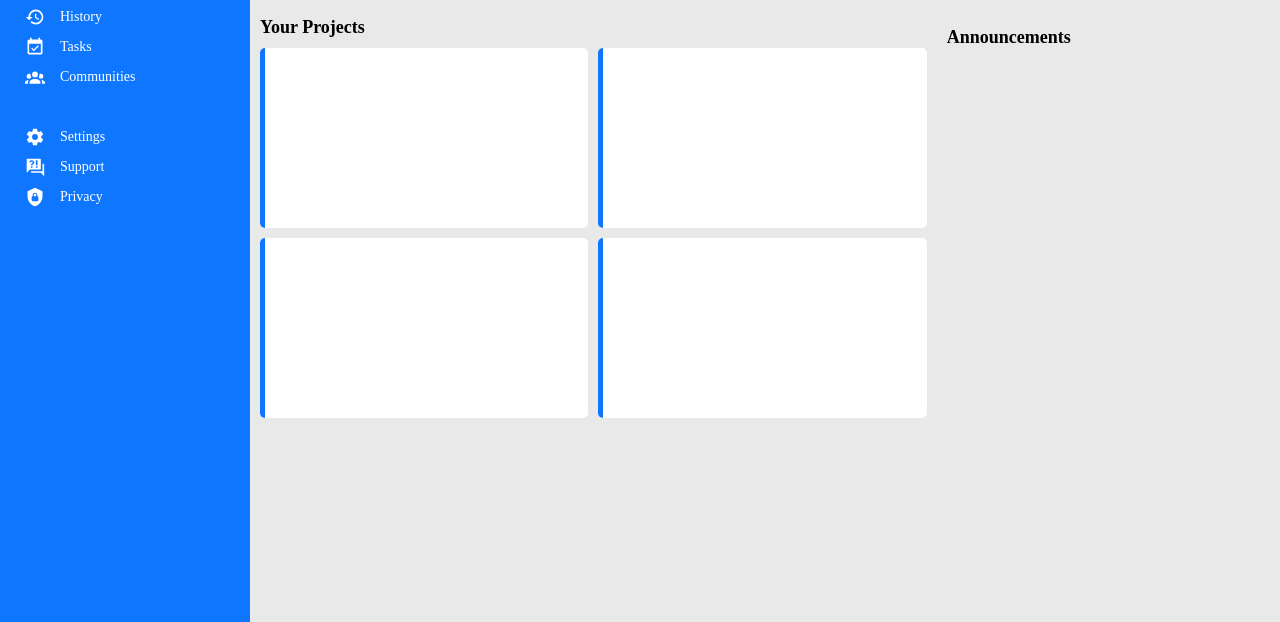
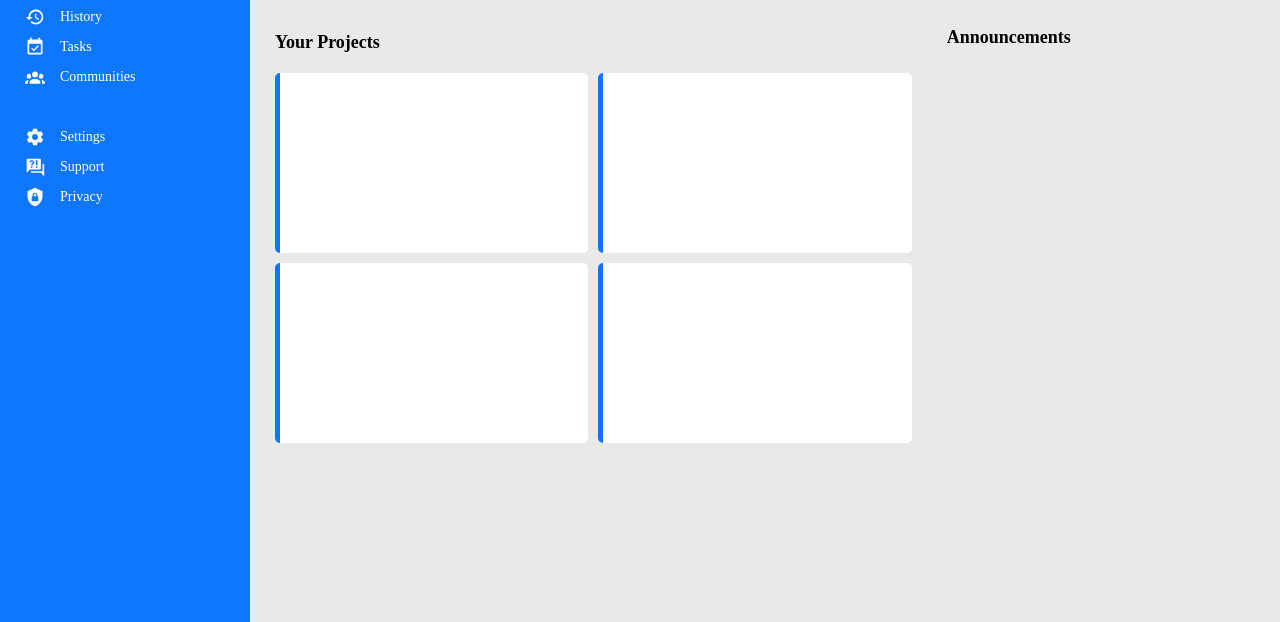
Before and after one commit to nkosiM93/TOP_ADMIN_DASHBOARD, a plain HTML site: page index.html in a window 1280 px wide. Shown: the part 178-800 px from the top of the page. Drawn offline with Linux system fonts and the light colour scheme; a web font is replaced by a local one.

Commit message:
changed the main content grid properties to auto-fit

```diff
--- a/index.html
+++ b/index.html
@@ -175,8 +175,9 @@
                 </div>
             </div>
             <div class="contentSection">
+                <div class="leftContent">
+                    <h2>Your Projects</h2>
                     <div class="mainContent">
-                    <h2>Your Projects</h2>
                         <div class="mainContentOdd">
 
                         </div>
@@ -190,8 +191,12 @@
 
                         </div>
                     </div>
+                </div>
+                <div class="rightContent">
                     <div class="sideContent">
                         <h2>Announcements</h2>
+                    </div>
+                </div>
             </div>
         </div>
     </div>
--- a/style.css
+++ b/style.css
@@ -1,27 +1,24 @@
 * {
     box-sizing: border-box;
-    padding: 0px;
-    margin: 0px;
+    padding: 0;
+    margin: 0;
 }
 
 @font-face {
     font-family: "Sans_Flex_Bold";
-    src: url("./fonts/Google_Sans_Flex/static/GoogleSansFlex_120pt-Bold.ttf")
-         format("truetype");
+    src: url("./fonts/Google_Sans_Flex/static/GoogleSansFlex_120pt-Bold.ttf") format("truetype");
     font-style: normal;
 }
 
 @font-face {
     font-family: "Sans_Flex_Regular";
-    src: url("./fonts/Google_Sans_Flex/static/GoogleSansFlex_120pt-Regular.ttf")
-         format("truetype");
+    src: url("./fonts/Google_Sans_Flex/static/GoogleSansFlex_120pt-Regular.ttf") format("truetype");
     font-style: normal;
 }
 
 @font-face {
     font-family: "Sans_Flex_SemiBold";
-    src: url("./fonts/Google_Sans_Flex/static/GoogleSansFlex_120pt-SemiBold.ttf")
-         format("truetype");
+    src: url("./fonts/Google_Sans_Flex/static/GoogleSansFlex_120pt-SemiBold.ttf") format("truetype");
     font-style: normal;
 }
 
@@ -29,7 +26,7 @@
 .container {
     display: grid;
     grid-template-columns: 250px 1fr;
-    height: 100vh;
+    min-height: 100vh;
 }
 
 .sidebar {
@@ -42,31 +39,27 @@
 
 .content {
     background-color: #e9e9e9;
+    padding: 0;
 }
 
 .logo {
     display: flex;
     gap: 10px;
     align-items: center;
-    /*margin-bottom: 30px;*/
     font-family: "Sans_Flex_Bold";
-    color:white;
+    color: white;
     font-size: 30px;
 }
-
 
 .sideElement {
     display: flex;
     align-items: center;
     gap: 15px;
     padding: 5px;
-    /*margin-bottom: 10px;
-    border-radius: 5px;*/
     cursor: pointer;
     font-family: "Sans_Flex_SemiBold";
     font-size: 14px;
-    color:white;
-    /*transition: background-color 0.3s ease;*/
+    color: white;
 }
 
 .sideElement:hover {
@@ -84,18 +77,14 @@ svg.logoIcon {
     height: 20px;
 }
 
-/* Content Area*/
-.content {
-    padding: 0px;
-}
-
+/* Content area */
 .header {
     padding: 10px 20px;
     background-color: #ffffff;
     display: flex;
     flex-direction: column;
     justify-content: center;
-    gap: 20PX;
+    gap: 20px;
 }
 
 input[type="search"] {
@@ -116,15 +105,14 @@ input[type="search"] {
 .bell {
     fill: #000000;
     width: 25px;
-    height: 25x;
+    height: 25px;
 }
 
 .content .header .topHeader {
     background-color: white;
     padding: 10px;
-    display:flex;
+    display: flex;
     flex-wrap: wrap;
-    /*align-items: center;*/
 }
 
 .one {
@@ -155,18 +143,17 @@ img {
 }
 
 .one input[type="search"] {
-    /*width: 100%;*/
     margin-right: 50px;
 }
 
-/* Bottom Header */
+/* Bottom header */
 .bottomHeader {
     display: flex;
 }
 
 .bottomHeader .two {
     display: flex;
-    flex-direction: column ;
+    flex-direction: column;
     justify-content: center;
     align-items: flex-start;
     gap: 5px;
@@ -213,42 +200,38 @@ img {
     width: 55%;
 }
 
-/* Content Area */
+/* Content area */
 .contentSection {
     display: grid;
     grid-template-columns: 2fr 1fr;
     grid-auto-rows: auto;
     gap: 10px;
-    padding-top: 30px;
-    padding-right: 10px;
-    padding-left: 10px;
-    padding-bottom: 10px;
+    padding: 30px 10px 10px;
 }
 
 .mainContent {
     grid-column: 1 / 2;
     display: grid;
-    grid-template-columns: 1fr 1fr;
+    grid-template-columns: repeat(auto-fit, minmax(300px, 1fr));
     gap: 10px;
 }
 
-.mainContent h2, .sideContent h2 {
+.leftContent h2,
+.sideContent h2 {
     font-family: "Sans_Flex_SemiBold";
     color: black;
     font-size: 18px;
 }
 
-.mainContentOdd {
-    grid-column: 1 / 2;
-    height: 180px;
-    background-color: #ffffff;
-    border-left: 5px solid #0f77ff;
-    border-radius: 5px;
-    padding: 10px;
+.leftContent {
+    padding: 15px;
+    display: flex;
+    flex-direction: column;
+    gap: 20px;
 }
 
+.mainContentOdd,
 .mainContentEven {
-    grid-column: 2 / 3;
     height: 180px;
     background-color: #ffffff;
     border-left: 5px solid #0f77ff;
```
Lines whose indentation alone changed are shown as unchanged.
